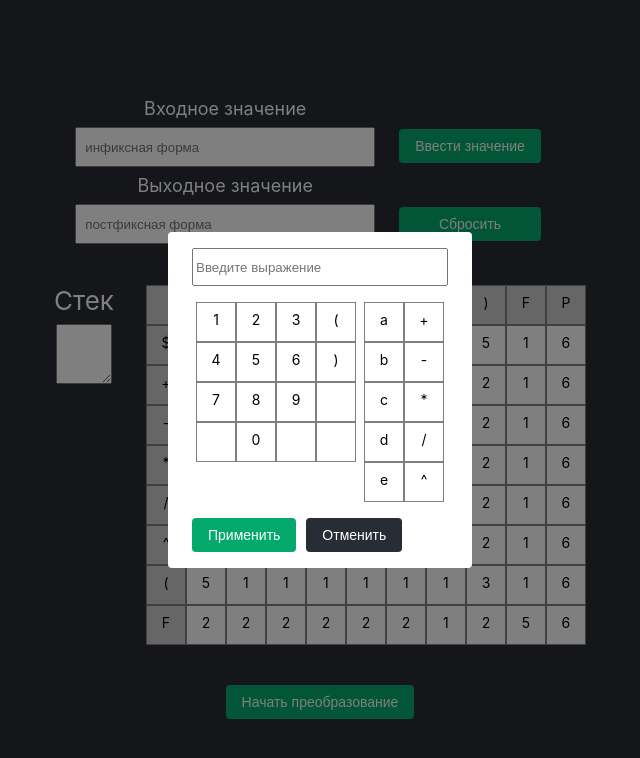
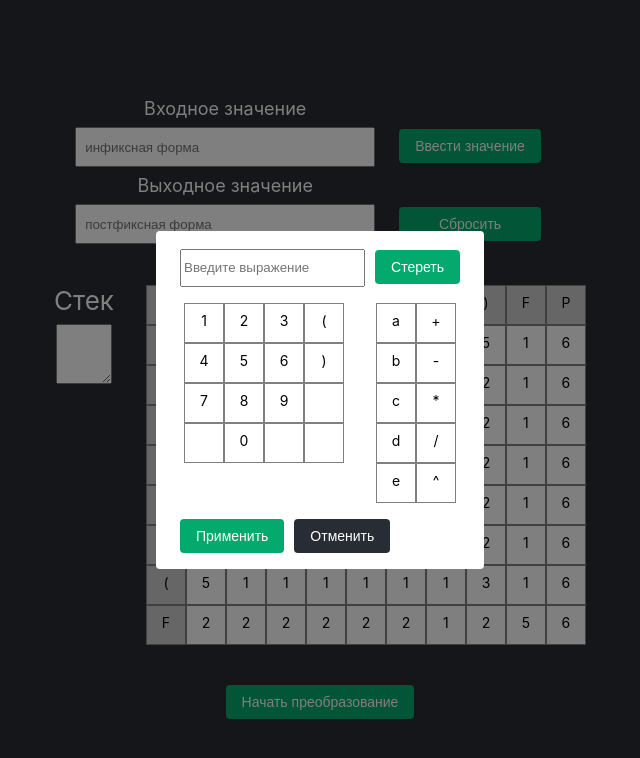
Before and after one commit to alexzonic/model, a React (Create React App) app: page / in a window 1280 px wide. Both pictures are taken after a click on the button "Ввести значение". Shown: the top 758 px of the page, without its empty margins (320-960 px from the left). Built offline with nearby package versions, Linux system fonts and the light colour scheme.

Commit message:
добавил возможность стирать ласт инфикс символ и еще чуть отредачил стили

```diff
--- a/src/content/Modal/Modal.scss
+++ b/src/content/Modal/Modal.scss
@@ -19,9 +19,13 @@
     justify-content: space-between;
     padding: 16px 24px;
 
-    &_input {
-      height: 32px;
+    &-infix {
       margin-bottom: 16px;
+
+      &_input {
+        height: 32px;
+        margin-right: 10px;
+      }
     }
 
     &_buttons {
@@ -39,7 +43,7 @@
 
     &_tables {
       display: flex;
-      justify-content: center;
+      justify-content: space-between;
 
       > * {
         margin: 0 4px;
--- a/src/content/Modal/Modal.tsx
+++ b/src/content/Modal/Modal.tsx
@@ -21,13 +21,26 @@ export const Modal: React.FC<Props> = ({onClose, setInfix, infix}) => {
     return (
         <div className="modal" onClick={onClose}>
             <div className="modal-content" onClick={(e) => e.stopPropagation()}>
+                <div className="modal-content-infix">
                     <Input
-                    className="modal-content_input"
+                        className="modal-content-infix_input"
                         value={expression}
                         onChange={setExpression}
                         placeholder={'Введите выражение'}
                         width={240}
                     />
+                    <Button
+                        className="modal-content-infix_button"
+                        value="Стереть"
+                        onClick={() => {
+                            // @ts-ignore
+                            const exp = [...expression];
+
+                            exp.length--;
+                            setExpression(exp.join(''))
+                        }}
+                    />
+                </div>
                 <div className="modal-content_tables">
                     <ModalTable onClick={handleInput} matrix={inputNumbersBlockMatrix} matrixWidth={160}/>
                     <ModalTable onClick={handleInput} matrix={inputOperatorsBlockMatrix} matrixWidth={80}/>
```
Lines whose indentation alone changed are shown as unchanged.
